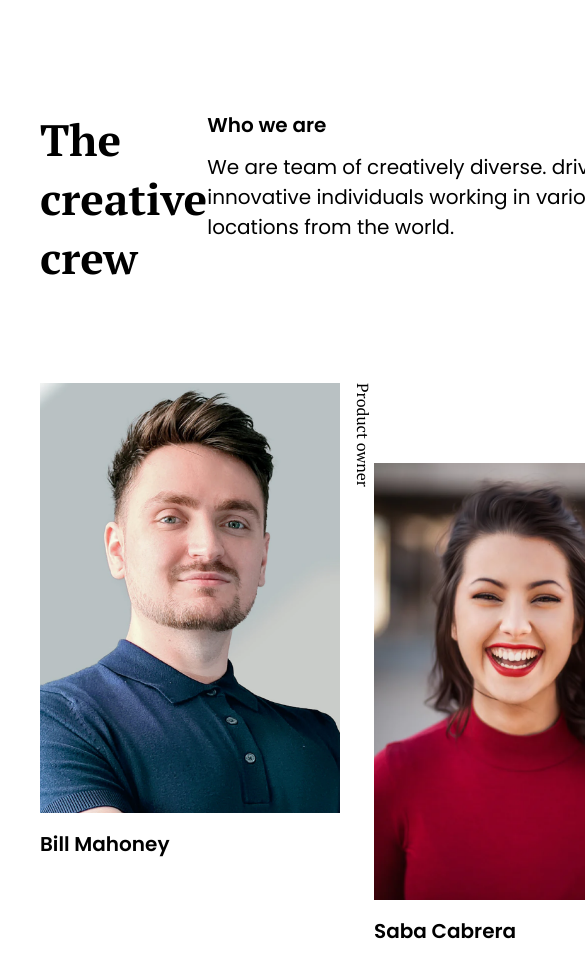
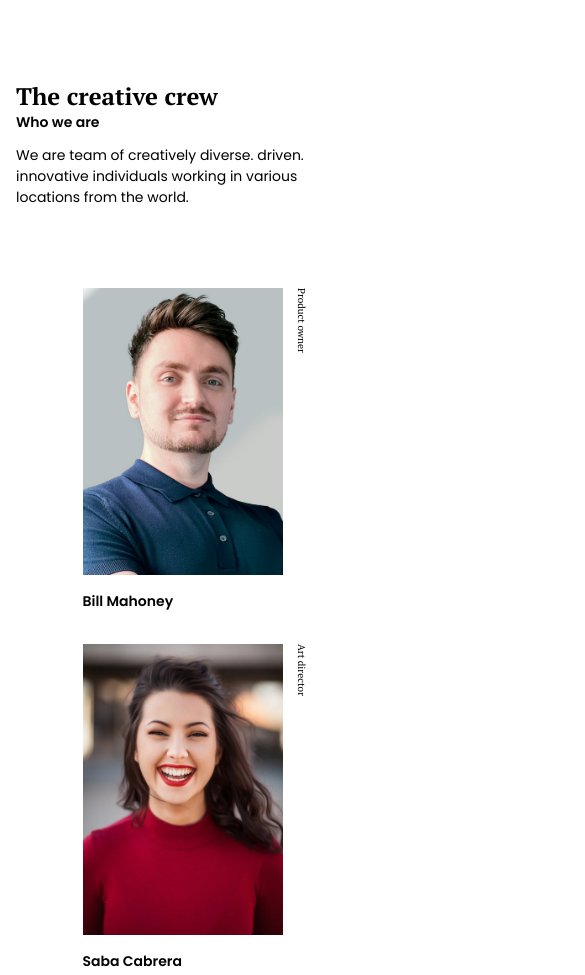
Before and after one commit to maqsudtolipov/my-team-page, a website: page index.html in a window 390 px wide. Shown: the top 975 px of the page, 585 px wide, since content can reach past the window. Drawn offline with Linux system fonts and the light colour scheme.

Commit message:
Make website fully responsive 😊

```diff
--- a/index.html
+++ b/index.html
@@ -45,7 +45,7 @@
         <div class="user">
           <img src="img/photo4.png" alt="user" />
           <h2 class="user-name">Skylah Lu</h2>
-          <p class="user-job">UX designer<</p>
+          <p class="user-job">UX designer</p>
         </div>
 
         <div class="user user--down">
--- a/sass/style.scss
+++ b/sass/style.scss
@@ -18,14 +18,14 @@ body {
 .container {
   max-width: 140rem;
   margin: 0 auto;
-  padding:0 4rem;
+  padding: 0 4rem;
 }
 
 /*** LAYOUT ***/
 .text-box {
   display: grid;
   grid-template-columns: 1fr 1fr;
-  padding-top: 11rem;
+  padding-top: 11.2rem;
 }
 
 .title h1 {
@@ -97,3 +97,146 @@ body {
   font-weight: 400;
   writing-mode: vertical-lr;
 }
+
+// media quereis for 1400 and below
+@media screen and (max-width: 1400px) {
+  .container {
+    max-width: 120rem;
+    padding: 3rem;
+  }
+
+  /*** LAYOUT ***/
+  .text-box {
+    padding-top: 9.6rem;
+  }
+
+  .team {
+    padding: 8rem 0;
+    row-gap: 3.2rem;
+  }
+
+  .title h1 {
+    font-size: 3.6rem;
+  }
+
+  .description {
+    h2,
+    p {
+      font-size: 1.8rem;
+    }
+  }
+
+  // user card
+  .user--down {
+    margin-top: 6.4rem;
+  }
+
+  .user img {
+    max-width: 26rem;
+  }
+
+  .user-name {
+    font-size: 1.8rem;
+  }
+
+  .user-job {
+    font-size: 1.4rem;
+  }
+}
+
+// media quereis for 950 and below
+@media screen and (max-width: 950px) {
+  .container {
+    max-width: 80rem;
+    padding: 2.4rem;
+  }
+
+  /*** LAYOUT ***/
+  .text-box {
+    padding-top: 8rem;
+  }
+
+  .title h1 {
+    font-size: 3rem;
+  }
+
+  .description {
+    h2,
+    p {
+      font-size: 1.6rem;
+    }
+  }
+
+  .team {
+    grid-template-columns: auto auto;
+    justify-content: space-around;
+  }
+
+  .user img {
+    max-width: 20rem;
+  }
+
+  .user:nth-child(even) {
+    margin-top: 4.8rem;
+  }
+
+  .user--down {
+    margin-top: 0;
+  }
+
+  .user-name {
+    font-size: 1.6rem;
+  }
+
+  .user-job {
+    font-size: 1.2rem;
+  }
+}
+
+// just for breaking point query
+@media screen and (max-width: 680px) {
+  .text-box {
+    grid-template-columns: 1fr;
+  }
+}
+
+// media queries for phones
+@media screen and (max-width: 500px) {
+  .container {
+    max-width: 100%;
+    padding: 1.6rem;
+  }
+
+  /*** LAYOUT ***/
+  .text-box {
+    padding-top: 6.4rem;
+  }
+
+  .title h1 {
+    font-size: 2.4rem;
+  }
+
+  .description {
+    h2,
+    p {
+      font-size: 1.4rem;
+    }
+  }
+
+  .team {
+    grid-template-columns: auto;
+    justify-content: center;
+  }
+
+  .user-name {
+    font-size: 1.4rem;
+  }
+
+  .user-job {
+    font-size: 1rem;
+  }
+
+  .user:nth-child(even) {
+    margin-top: 0;
+  }
+}
```
Also changed, not shown: css/style.css, 1 other file.
